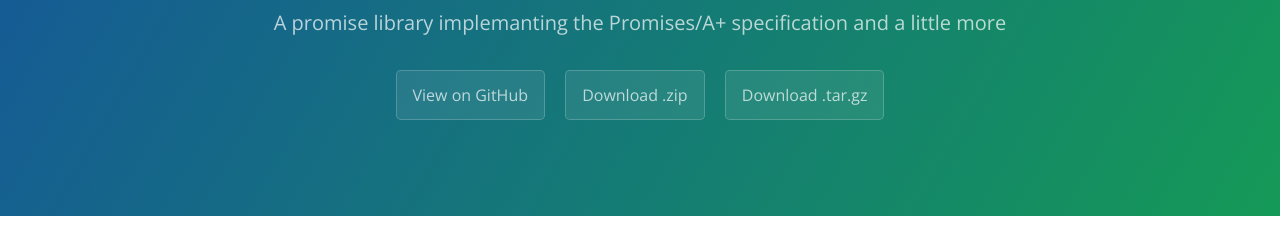
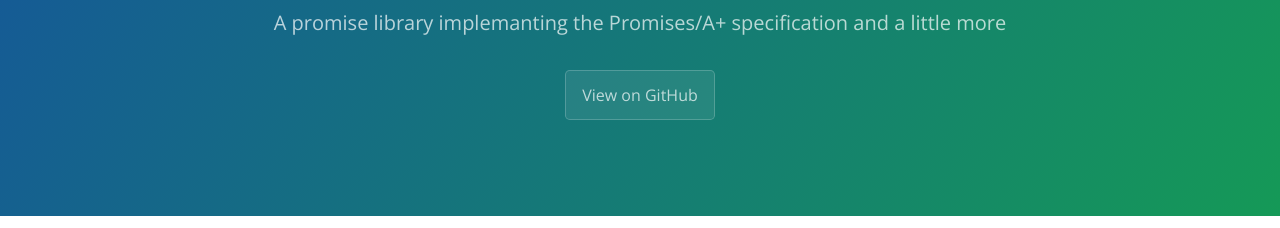
Before and after one commit to PoroShadows/Bound, a plain HTML site: page index.html in a window 1280 px wide. Shown: the part 167-395 px from the top of the page. Drawn offline with nearby package versions, Linux system fonts and the light colour scheme.

Commit message:
Update index.html

```diff
--- a/index.html
+++ b/index.html
@@ -14,8 +14,6 @@
       <h1 class="project-name">Lofte</h1>
       <h2 class="project-tagline">A promise library implemanting the Promises/A+ specification and a little more</h2>
       <a href="https://github.com/PoroShadows/Lofte" class="btn">View on GitHub</a>
-      <a href="https://github.com/PoroShadows/Lofte/zipball/master" class="btn">Download .zip</a>
-      <a href="https://github.com/PoroShadows/Lofte/tarball/master" class="btn">Download .tar.gz</a>
     </section>
 
     <section class="main-content">
```
